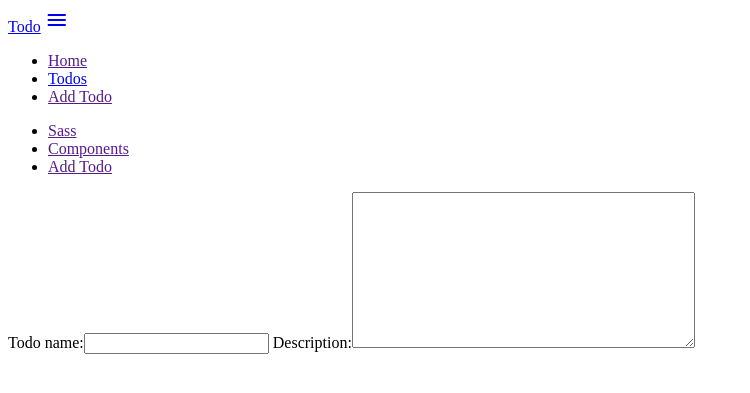
After one commit to kahdichienja/Oauth, a Django app: page /Todos/add/ in a window 1280 px wide. The commit adds this page. Shown: the top 393 px of the page, without its empty margins (0-750 px from the left). Run offline with Django 3.2, Linux system fonts and the light colour scheme; some libraries are stand-ins or nearby versions.

Commit message:
adding todos forms to page

```diff
--- a/Auth/views.py
+++ b/Auth/views.py
@@ -8,4 +8,4 @@
 class ContactFormView(FormView):
     form_class = ContactForm
     template_name = 'Auth/form/form.html'
-    success_url = '/'
+    success_url = 'Todos/'
--- /dev/null
+++ b/Todos/forms.py
@@ -0,0 +1,11 @@
+from django.core.validators import validate_slug, validate_email
+from django import forms
+from datetime import datetime
+
+
+
+# task form.
+class TodoForm(forms.Form):
+    name = forms.CharField(label='Todo name', max_length=100)
+    Task = forms.CharField(label='Description', max_length=200,widget = forms.Textarea)
+    # day = forms.DateField(initial=datetime.date.today)
--- /dev/null
+++ b/Todos/templates/add.html
@@ -0,0 +1,9 @@
+{% extends "navbar.html" %}
+    {% block content_home %}
+        <div class="container mt-5">
+            <form method="POST" action="{% url 'add' %}">
+                {% csrf_token %}
+                {{ form }}
+            </form>
+        </div>
+    {% endblock content_home%}
--- a/Todos/templates/index.html
+++ b/Todos/templates/index.html
@@ -28,7 +28,7 @@
                 <form>
                     <div class="input-field col s8">
                         <i class="material-icons prefix">phone</i>
-                        <input id="icon_title" type="tel" class="validate">
+                        <input id="icon_title" type="text" class="validate">
                         <label for="icon_title">Title</label>
                     </div>
                     <div class="input-field col s8">
--- a/Todos/templates/navbar.html
+++ b/Todos/templates/navbar.html
@@ -19,7 +19,7 @@
         <a href="#" data-target="mobile-demo" class="sidenav-trigger"><i class="material-icons">menu</i></a>
         <ul class="right hide-on-med-and-down">
             <li><a href="">Home</a></li>
-            <li><a href="">Todos</a></li>
+            <li><a href="/Todos/add">Todos</a></li>
             <li><a href="">Add Todo</a></li>
         </ul>
         </div>
--- a/Todos/urls.py
+++ b/Todos/urls.py
@@ -5,5 +5,6 @@
 
 urlpatterns = [
     path('', views.index, name = 'index'),
-    path('todos/details/<id>/', views.details)
+    path('todos/details/<id>/', views.details),
+    path('add/', views.add, name = 'add')
 ]
--- a/Todos/views.py
+++ b/Todos/views.py
@@ -1,17 +1,16 @@
 from django.shortcuts import render
 from django.http import HttpResponse
 from .models import Todos
+from .forms import TodoForm
 # Create your views here.
 
 
 def index(request):
     todos = Todos.objects.all()
-
     context = {
         'todos':todos
     }
     return render(request, "index.html", context)
-
 
 def details(request, id):
     todo = Todos.objects.get(id=id)
@@ -20,3 +19,11 @@
         'todo':todo
     }
     return render(request, "details.html", context)
+
+def add(request):
+
+    if(request.method == 'POST'):
+        return
+    else:
+        form = TodoForm()
+        return render(request, "add.html", {'form': form})
```
